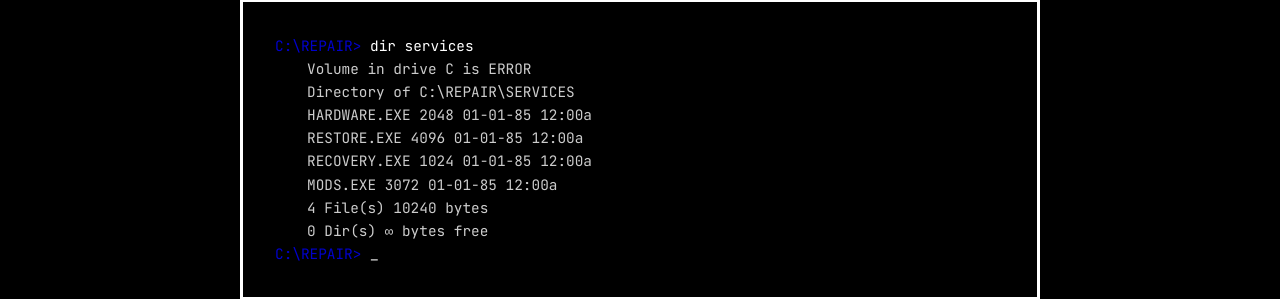
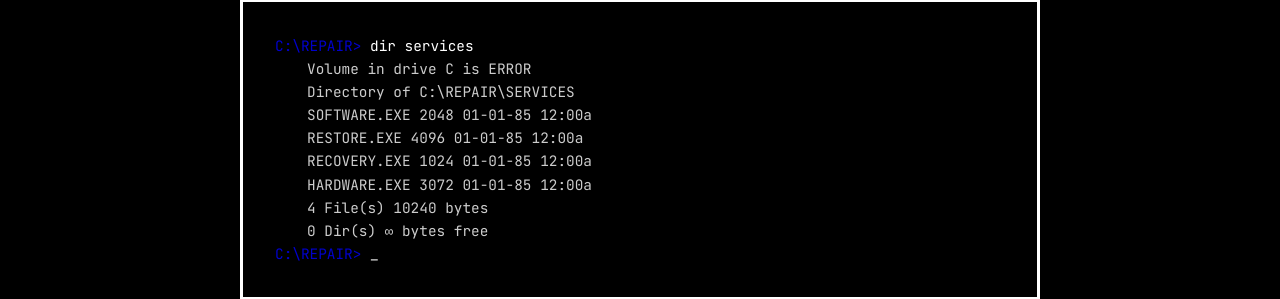
Before and after one commit to test01ABC/my-webpage, a plain HTML site: page HCRepair/index.html in a window 1280 px wide. Shown: the part 1852-2151 px from the top of the page. Drawn offline with Linux system fonts and the light colour scheme.

Commit message:
fixed thing #1

```diff
--- a/HCRepair/index.html
+++ b/HCRepair/index.html
@@ -475,10 +475,10 @@
                     <div class="output">Volume in drive C is ERROR</div>
                     <div class="output">Directory of C:\REPAIR\SERVICES</div>
                     <div class="output"></div>
-                    <div class="output">HARDWARE.EXE    2048   01-01-85   12:00a</div>
+                    <div class="output">SOFTWARE.EXE    2048   01-01-85   12:00a</div>
                     <div class="output">RESTORE.EXE     4096   01-01-85   12:00a</div>
                     <div class="output">RECOVERY.EXE    1024   01-01-85   12:00a</div>
-                    <div class="output">MODS.EXE        3072   01-01-85   12:00a</div>
+                    <div class="output">HARDWARE.EXE        3072   01-01-85   12:00a</div>
                     <div class="output">        4 File(s)   10240 bytes</div>
                     <div class="output">        0 Dir(s)  ∞ bytes free</div>
                     <div><span class="prompt">C:\REPAIR></span> <span class="command">_</span></div>
```
